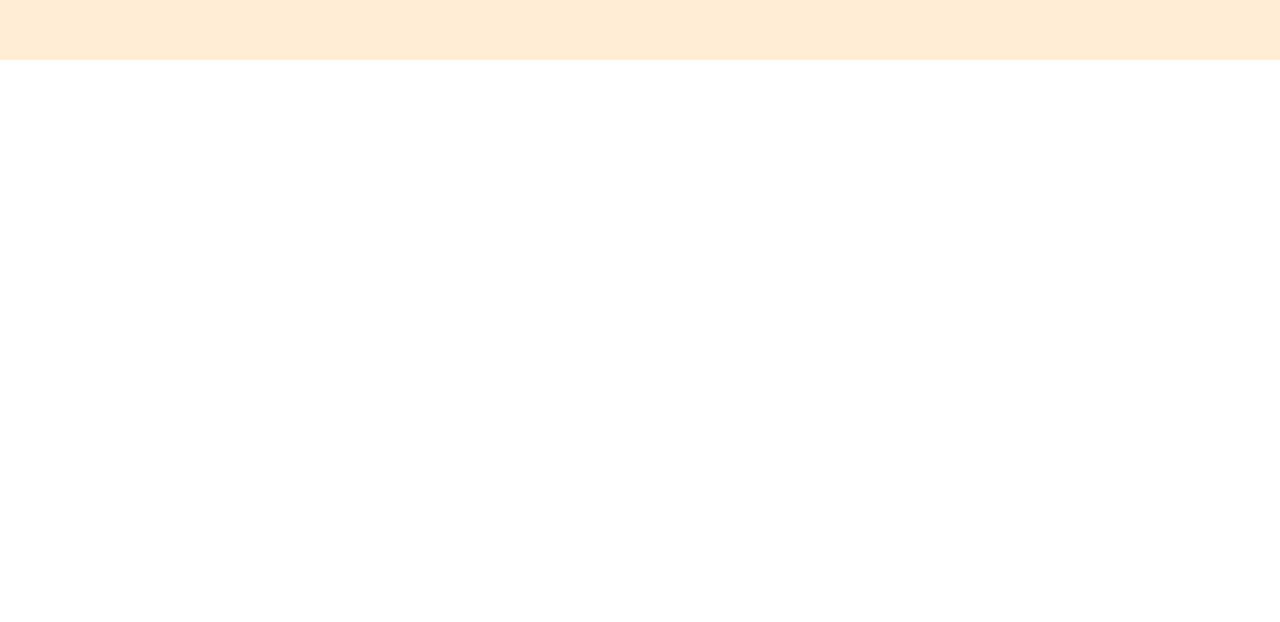
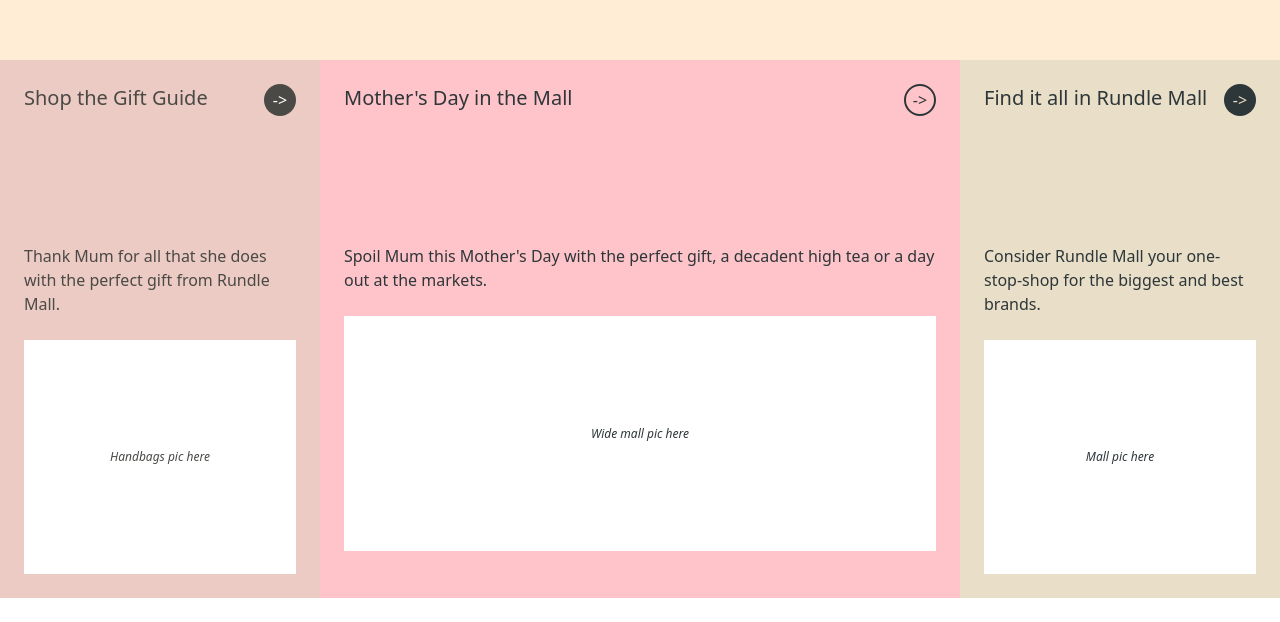
Before and after one commit to GreyMilton/tailwind-practice-rundle, a website: page src/index.html in a window 1280 px wide. Shown: the part 1108-1730 px from the top of the page. Before the commit the page ends 1192 px from the top, so only its background shows below. Drawn offline with Linux system fonts and the light colour scheme.

Commit message:
style second grid simply

```diff
--- a/src/index.html
+++ b/src/index.html
@@ -71,13 +71,40 @@
     <section class="flex justify-center items-center w-full h-[38vw] bg-orange-100">
       <div class="rounded-full text-2xl pl-2.5 h-9 w-9 bg-black text-white">></div>
     </section>
-    <div>
+    <div class="grid grid-cols-4 whitespace-normal">
       <!-- Shop the Gift Guide -->
-      <section></section>
+      <section class="p-6 col-span-1 bg-rundle-header-pink text-rundle-grey-800">
+        <div class="flex justify-between">
+          <h2 class="text-xl">Shop the Gift Guide</h2>
+          <button class="whitespace-nowrap px-1.5 h-8 w-8 bg-rundle-grey-800 text-white rounded-full">-></button>
+        </div>
+        <p class="mt-32">Thank Mum for all that she does with the perfect gift from Rundle Mall.</p>
+        <div class="w-full mt-6 pt-[40%] pb-[40%] bg-white">
+          <p class="italic text-center text-xs">Handbags pic here</p>
+        </div>
+      </section>
       <!-- Mother's Day in the Mall -->
-      <section></section>
+      <section class="p-6 col-span-2 bg-rundle-body-pink text-rundle-grey-900">
+        <div class="flex justify-between">
+          <h2 class="text-xl">Mother's Day in the Mall</h2>
+          <button class="whitespace-nowrap px-1.5 h-8 w-8 border-2 border-rundle-grey-900 rounded-full">-></button>
+        </div>
+        <p class="mt-32">Spoil Mum this Mother's Day with the perfect gift, a decadent high tea or a day out at the markets.</p>
+        <div class="w-full mt-6 pt-[18.5%] pb-[18.5%] bg-white">
+          <p class="italic text-center text-xs">Wide mall pic here</p>
+        </div>
+      </section>
       <!-- Find it all in Rundle Mall -->
-      <section></section>
+      <section class="p-6 col-span-1 bg-rundle-body-tan text-rundle-grey-900">
+        <div class="flex justify-between">
+          <h2 class="text-xl">Find it all in Rundle Mall</h2>
+          <button class="whitespace-nowrap px-1.5 h-8 w-8 bg-rundle-grey-900 text-rundle-body-tan rounded-full">-></button>
+        </div>
+        <p class="mt-32">Consider Rundle Mall your one-stop-shop for the biggest and best brands.</p>
+        <div class="w-full mt-6 pt-[40%] pb-[40%] bg-white">
+          <p class="italic text-center text-xs">Mall pic here</p>
+        </div>
+      </section>
     </div>
     <div>
       <!-- Rundle Mall's History -->
--- a/tailwind.config.js
+++ b/tailwind.config.js
@@ -5,8 +5,11 @@
     extend: {
       colors: {
         'rundle-header-pink': '#ebcbc3',
+        'rundle-body-pink': '#ffc4c9',
+        'rundle-body-tan': '#e9dec7',
         'rundle-grey-50': '#ebe9e6',
         'rundle-grey-800': '#4b4946',
+        'rundle-grey-900': '#2d3639',
         'rundle-temporary-green': '#afb854',
         'rundle-blue-300': '#bfcce3',
       }
```
Also changed, not shown: dist/output.css.
